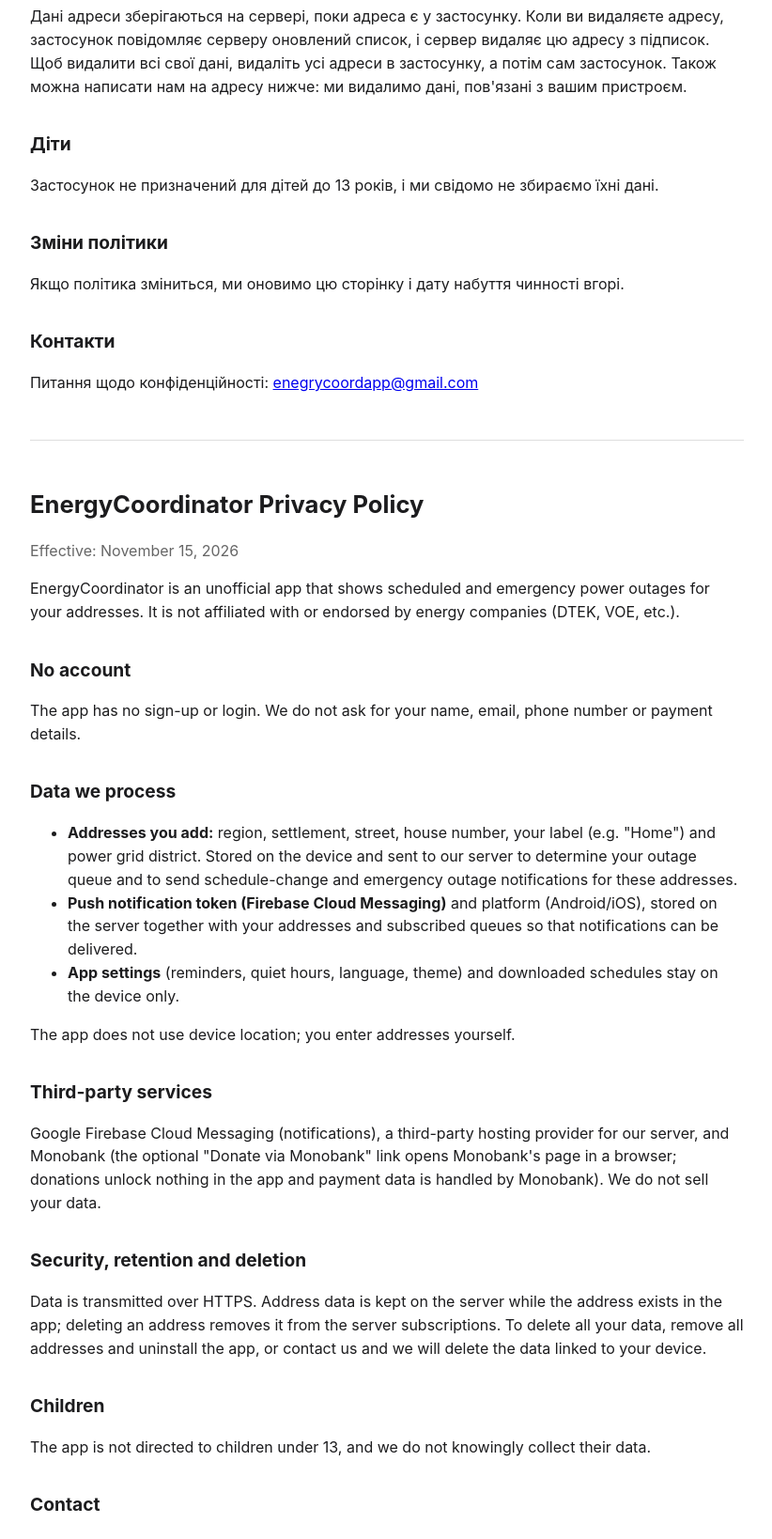
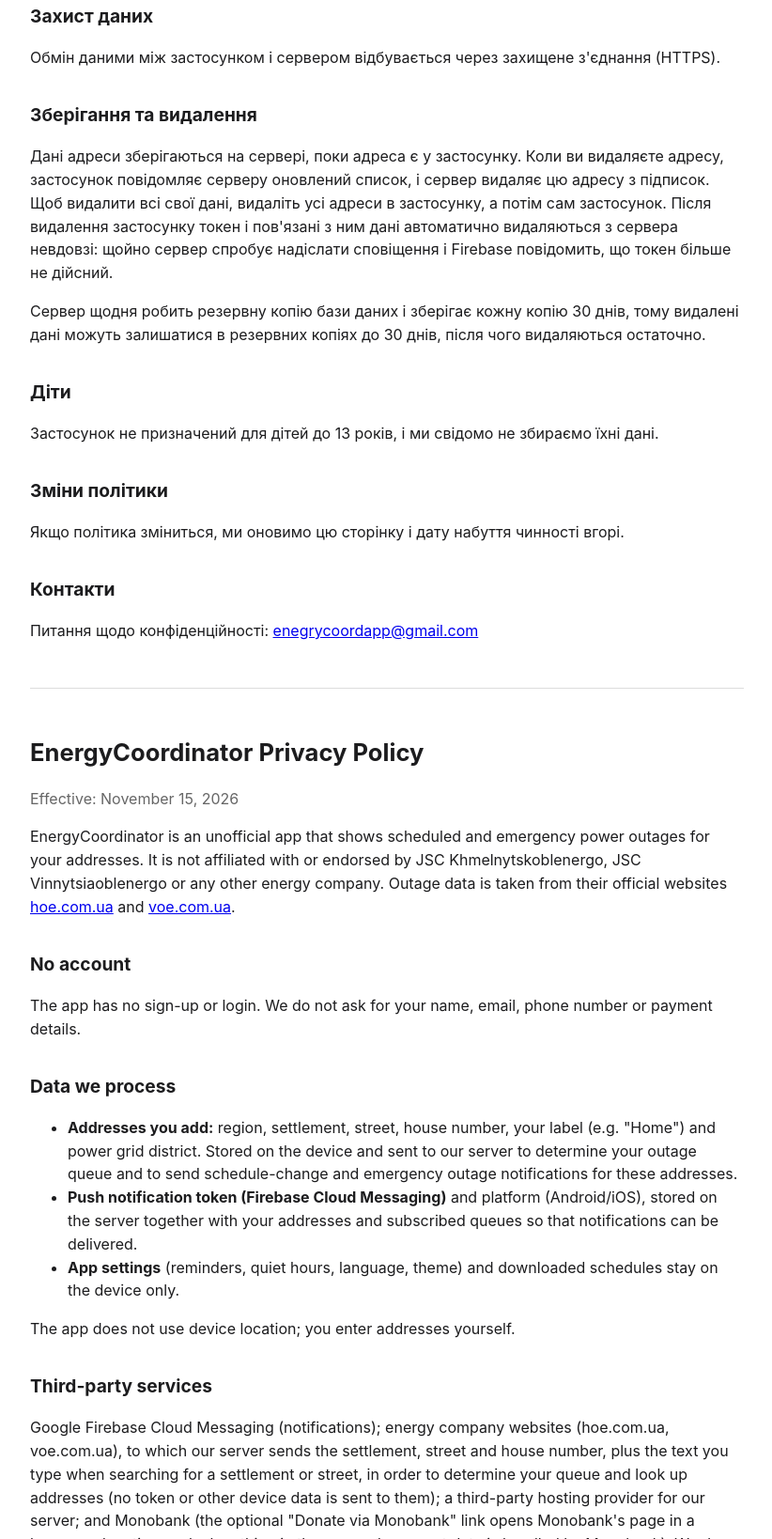
Before and after one commit to TheOver-svg/app-ads, a plain HTML site: page privacy.html in a window 1280 px wide. Shown: the part 1162-2800 px from the top of the page at 94% size, without its empty margins (228-1050 px from the left). Drawn offline with Linux system fonts and the light colour scheme.

Commit message:
Clarify privacy policy: energy company data sharing, backups, deletion
Co-Authored-By: Claude Opus 5.5 <noreply@anthropic.com>

```diff
--- a/privacy.html
+++ b/privacy.html
@@ -16,7 +16,7 @@
 <h1>Політика конфіденційності EnergyCoordinator</h1>
 <p class="muted">Набуває чинності: 15 листопада 2026 р.</p>
 
-<p>EnergyCoordinator — неофіційний застосунок, який показує графіки відключень світла та аварійні відключення за вашими адресами. Застосунок не пов'язаний з енергокомпаніями (ДТЕК, ВОЕ тощо) і не є їхнім продуктом. У цьому документі пояснено, які дані збирає застосунок, навіщо і як ними можна керувати.</p>
+<p>EnergyCoordinator — неофіційний застосунок, який показує графіки відключень світла та аварійні відключення за вашими адресами. Застосунок не пов'язаний з АТ «Хмельницькобленерго», АТ «Вінницяобленерго» та іншими енергокомпаніями і не є їхнім продуктом. Дані про графіки та відключення беруться з їхніх офіційних сайтів <a href="https://hoe.com.ua">hoe.com.ua</a> та <a href="https://voe.com.ua">voe.com.ua</a>. У цьому документі пояснено, які дані збирає застосунок, навіщо і як ними можна керувати.</p>
 
 <h2>Акаунт не потрібен</h2>
 <p>У застосунку немає реєстрації та входу. Ми не просимо ім'я, email, номер телефону чи платіжні дані.</p>
@@ -32,6 +32,7 @@
 <h2>Сторонні сервіси</h2>
 <ul>
   <li><b>Google Firebase Cloud Messaging</b> — доставка push-сповіщень.</li>
+  <li><b>Сайти енергокомпаній</b> (hoe.com.ua, voe.com.ua) — щоб визначити чергу та знайти адресу, сервер надсилає їм назву населеного пункту, вулицю й номер будинку, а також текст, який ви вводите під час пошуку населеного пункту чи вулиці. Токен та інші дані про ваш пристрій на ці сайти не передаються.</li>
   <li><b>Хостинг сервера</b> — сервер застосунку розміщено у стороннього хостинг-провайдера.</li>
   <li><b>Монобанк</b> — посилання «Задонатити на банку» відкриває сторінку Монобанку в браузері. Донат добровільний, нічого в застосунку не відкриває, а дані платежу обробляє Монобанк, не ми.</li>
 </ul>
@@ -41,7 +42,8 @@
 <p>Обмін даними між застосунком і сервером відбувається через захищене з'єднання (HTTPS).</p>
 
 <h2>Зберігання та видалення</h2>
-<p>Дані адреси зберігаються на сервері, поки адреса є у застосунку. Коли ви видаляєте адресу, застосунок повідомляє серверу оновлений список, і сервер видаляє цю адресу з підписок. Щоб видалити всі свої дані, видаліть усі адреси в застосунку, а потім сам застосунок. Також можна написати нам на адресу нижче: ми видалимо дані, пов'язані з вашим пристроєм.</p>
+<p>Дані адреси зберігаються на сервері, поки адреса є у застосунку. Коли ви видаляєте адресу, застосунок повідомляє серверу оновлений список, і сервер видаляє цю адресу з підписок. Щоб видалити всі свої дані, видаліть усі адреси в застосунку, а потім сам застосунок. Після видалення застосунку токен і пов'язані з ним дані автоматично видаляються з сервера невдовзі: щойно сервер спробує надіслати сповіщення і Firebase повідомить, що токен більше не дійсний.</p>
+<p>Сервер щодня робить резервну копію бази даних і зберігає кожну копію 30 днів, тому видалені дані можуть залишатися в резервних копіях до 30 днів, після чого видаляються остаточно.</p>
 
 <h2>Діти</h2>
 <p>Застосунок не призначений для дітей до 13 років, і ми свідомо не збираємо їхні дані.</p>
@@ -57,7 +59,7 @@
 <h1>EnergyCoordinator Privacy Policy</h1>
 <p class="muted">Effective: November 15, 2026</p>
 
-<p>EnergyCoordinator is an unofficial app that shows scheduled and emergency power outages for your addresses. It is not affiliated with or endorsed by energy companies (DTEK, VOE, etc.).</p>
+<p>EnergyCoordinator is an unofficial app that shows scheduled and emergency power outages for your addresses. It is not affiliated with or endorsed by JSC Khmelnytskoblenergo, JSC Vinnytsiaoblenergo or any other energy company. Outage data is taken from their official websites <a href="https://hoe.com.ua">hoe.com.ua</a> and <a href="https://voe.com.ua">voe.com.ua</a>.</p>
 
 <h2>No account</h2>
 <p>The app has no sign-up or login. We do not ask for your name, email, phone number or payment details.</p>
@@ -71,10 +73,10 @@
 <p>The app does not use device location; you enter addresses yourself.</p>
 
 <h2>Third-party services</h2>
-<p>Google Firebase Cloud Messaging (notifications), a third-party hosting provider for our server, and Monobank (the optional "Donate via Monobank" link opens Monobank's page in a browser; donations unlock nothing in the app and payment data is handled by Monobank). We do not sell your data.</p>
+<p>Google Firebase Cloud Messaging (notifications); energy company websites (hoe.com.ua, voe.com.ua), to which our server sends the settlement, street and house number, plus the text you type when searching for a settlement or street, in order to determine your queue and look up addresses (no token or other device data is sent to them); a third-party hosting provider for our server; and Monobank (the optional "Donate via Monobank" link opens Monobank's page in a browser; donations unlock nothing in the app and payment data is handled by Monobank). We do not sell your data or share it with third parties other than the services listed above.</p>
 
 <h2>Security, retention and deletion</h2>
-<p>Data is transmitted over HTTPS. Address data is kept on the server while the address exists in the app; deleting an address removes it from the server subscriptions. To delete all your data, remove all addresses and uninstall the app, or contact us and we will delete the data linked to your device.</p>
+<p>Data is transmitted over HTTPS. Address data is kept on the server while the address exists in the app; deleting an address removes it from the server subscriptions. To delete all your data, remove all addresses and uninstall the app. After uninstalling, the token and related data are removed from the server automatically shortly afterwards, once the server next tries to send a notification and Firebase reports the token as invalid. The server makes a daily database backup kept for 30 days, so deleted data may remain in backups for up to 30 days before being permanently erased.</p>
 
 <h2>Children</h2>
 <p>The app is not directed to children under 13, and we do not knowingly collect their data.</p>
```
